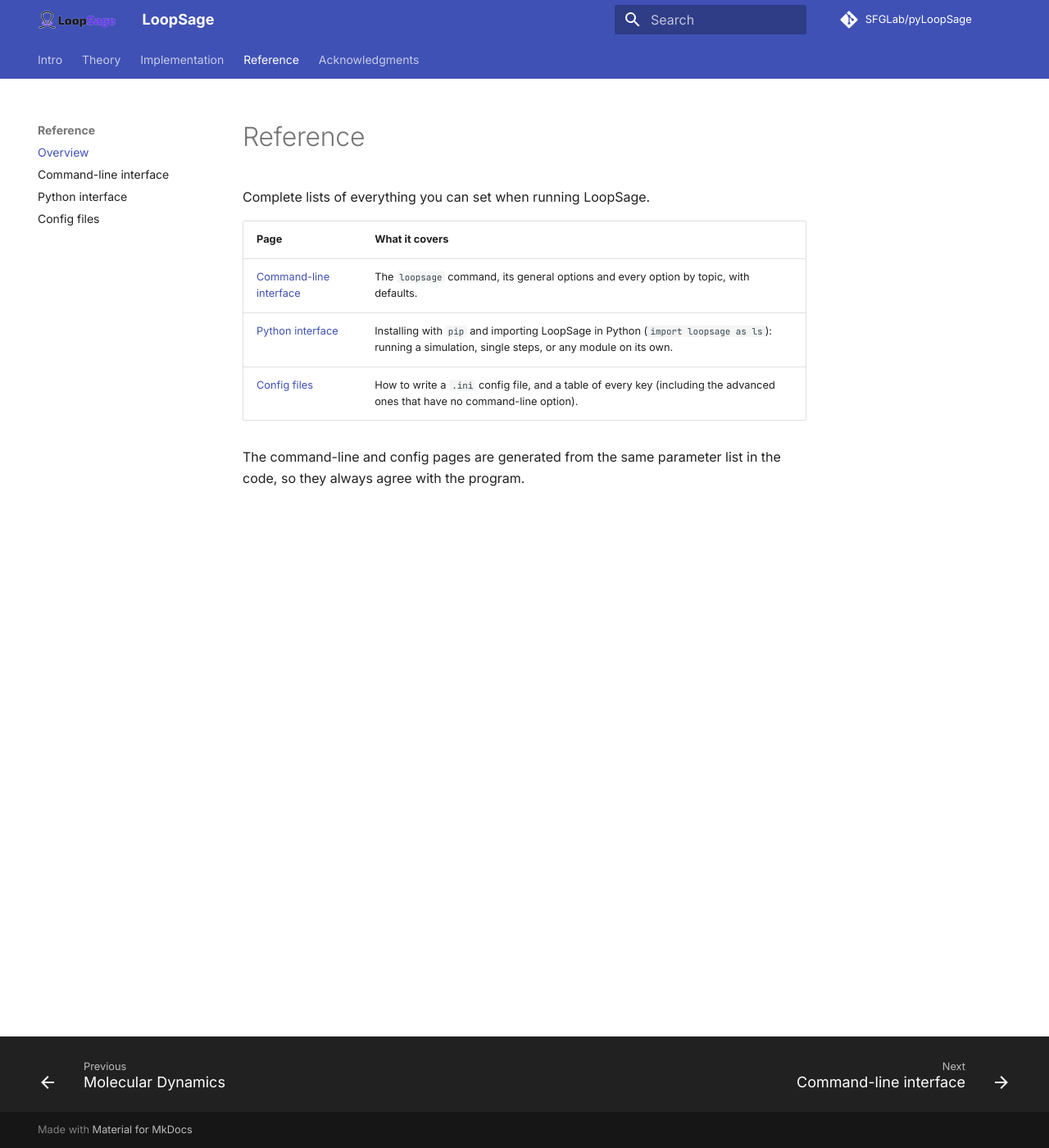
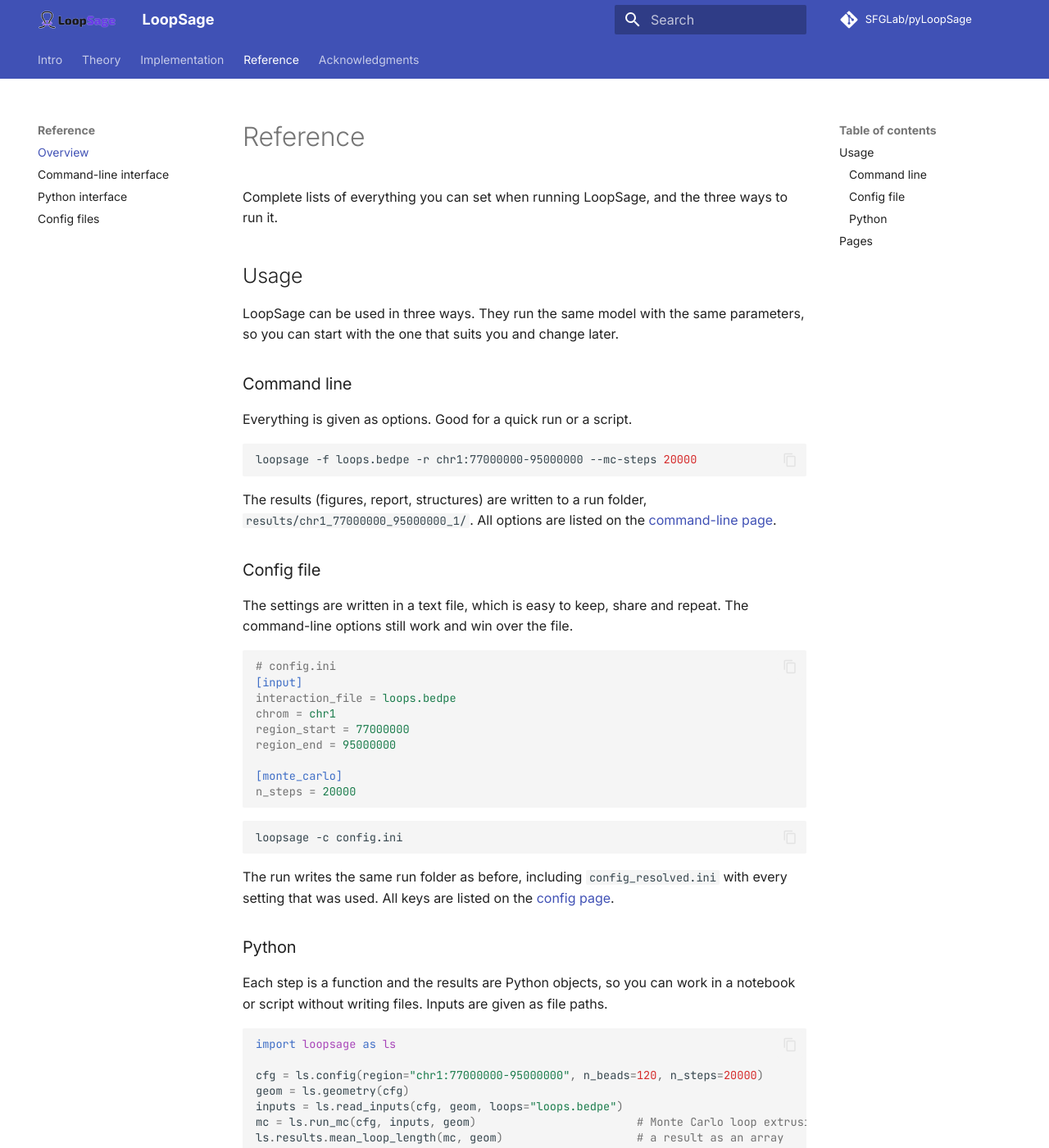
Before and after one commit to SFGLab/pyLoopSage, an MkDocs documentation site: the page built from markdown/reference/index.md, in a window 1280 px wide and 1400 px high. Shown: the whole window at 82% size. Built offline with MkDocs 1.6.1 and Material for MkDocs 9.7.7, drawn with Linux system fonts in a browser that asks for light colours; comment, search, counter and statistics services are not loaded; some of the changed text lies outside the part shown.

Commit message:
changed docs

````diff
--- a/markdown/reference/index.md
+++ b/markdown/reference/index.md
@@ -1,11 +1,65 @@
 # Reference
 
-Complete lists of everything you can set when running LoopSage.
+Complete lists of everything you can set when running LoopSage, and the three ways to run it.
+
+## Usage
+
+LoopSage can be used in three ways. They run the same model with the same parameters, so you can start with the one that suits you and change later.
+
+### Command line
+
+Everything is given as options. Good for a quick run or a script.
+
+```bash
+loopsage -f loops.bedpe -r chr1:77000000-95000000 --mc-steps 20000
+```
+
+The results (figures, report, structures) are written to a run folder, `results/chr1_77000000_95000000_1/`. All options are listed on the [command-line page](cli.md).
+
+### Config file
+
+The settings are written in a text file, which is easy to keep, share and repeat. The command-line options still work and win over the file.
+
+```ini
+# config.ini
+[input]
+interaction_file = loops.bedpe
+chrom = chr1
+region_start = 77000000
+region_end = 95000000
+
+[monte_carlo]
+n_steps = 20000
+```
+
+```bash
+loopsage -c config.ini
+```
+
+The run writes the same run folder as before, including `config_resolved.ini` with every setting that was used. All keys are listed on the [config page](config.md).
+
+### Python
+
+Each step is a function and the results are Python objects, so you can work in a notebook or script without writing files. Inputs are given as file paths.
+
+```python
+import loopsage as ls
+
+cfg = ls.config(region="chr1:77000000-95000000", n_beads=120, n_steps=20000)
+geom = ls.geometry(cfg)
+inputs = ls.read_inputs(cfg, geom, loops="loops.bedpe")
+mc = ls.run_mc(cfg, inputs, geom)                        # Monte Carlo loop extrusion
+ls.results.mean_loop_length(mc, geom)                    # a result as an array
+```
+
+The functions, the results and the sandbox are described on the [Python page](python.md).
+
+## Pages
 
 | Page | What it covers |
 |---|---|
 | [Command-line interface](cli.md) | The `loopsage` command, its general options and every option by topic, with defaults. |
-| [Python interface](python.md) | Installing with `pip` and importing LoopSage in Python (`import loopsage as ls`): running a simulation, single steps, or any module on its own. |
+| [Python interface](python.md) | Installing with `pip` and calling LoopSage from Python (`import loopsage as ls`): one function per step, results as arrays and figures, and a sandbox for synthetic systems. |
 | [Config files](config.md) | How to write a `.ini` config file, and a table of every key (including the advanced ones that have no command-line option). |
 
 The command-line and config pages are generated from the same parameter list in the code, so they always agree with the program.
````
Also changed, not shown: markdown/reference/cli.md (+4 -4 lines), markdown/reference/config.md (+31 -11 lines), 1 other file.
